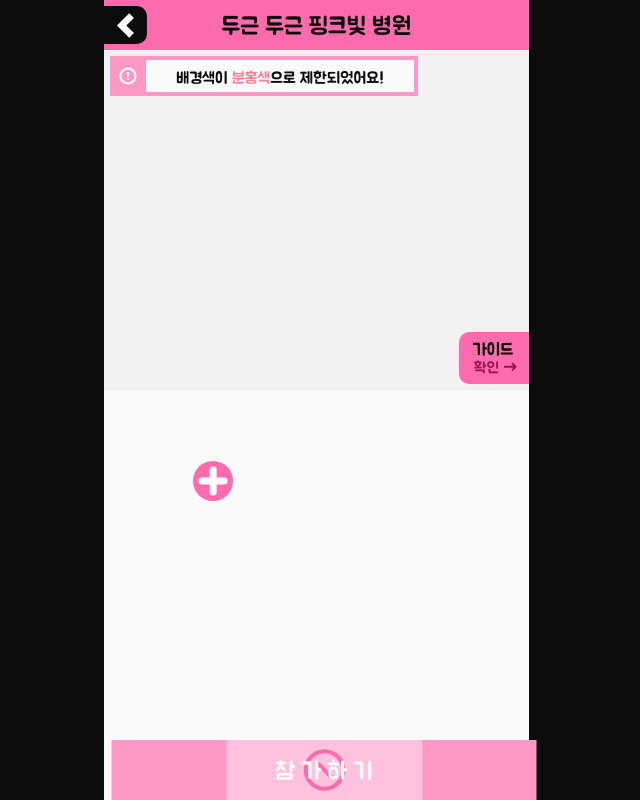
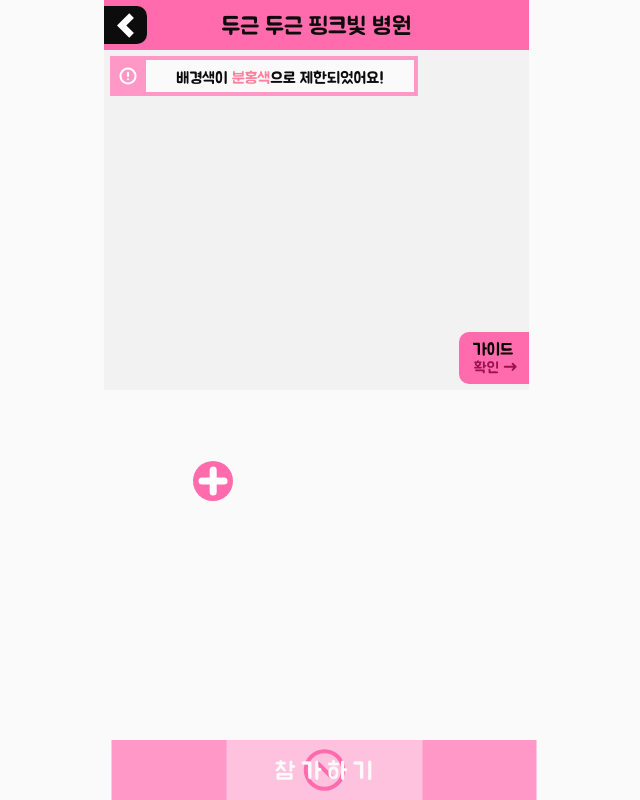
Before and after one commit to BanYeah/FashionFever, a Next.js app in the folder frontend/: page /enroll in a window 1280 px wide. Shown: the whole page, without its empty margins (316-956 px from the left). Built offline with nearby package versions, Linux system fonts and the light colour scheme.

Commit message:
Fix(fe): globals.css Dark Mode

```diff
--- a/frontend/app/globals.css
+++ b/frontend/app/globals.css
@@ -1,6 +1,16 @@
 :root {
-  --background: #0c0c0c; /* black */
-  --foreground: #0c0c0c;
+  --background: #fafafa; /* white */
+  --foreground: #0c0c0c; /* black */
+}
+
+@media (prefers-color-scheme: dark) {
+  :root {
+    --background: #0c0c0c;
+  }
+
+  html {
+    color-scheme: dark;
+  }
 }
 
 * {
```
